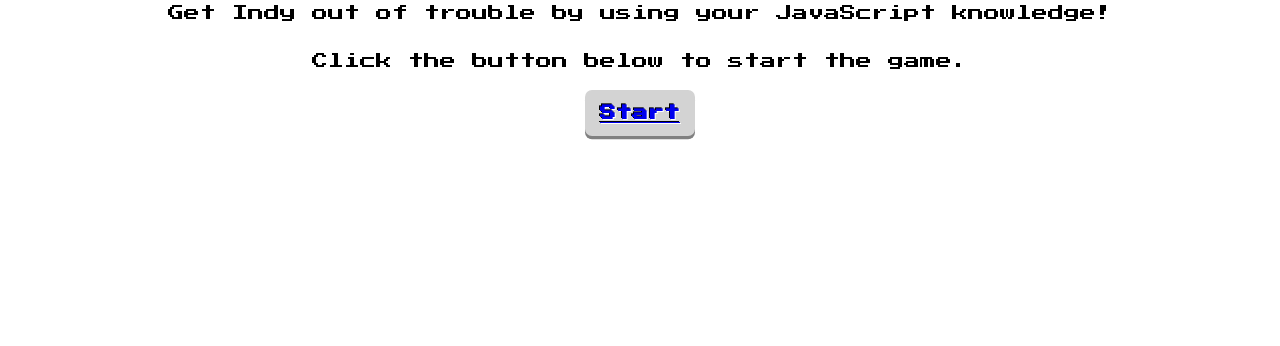
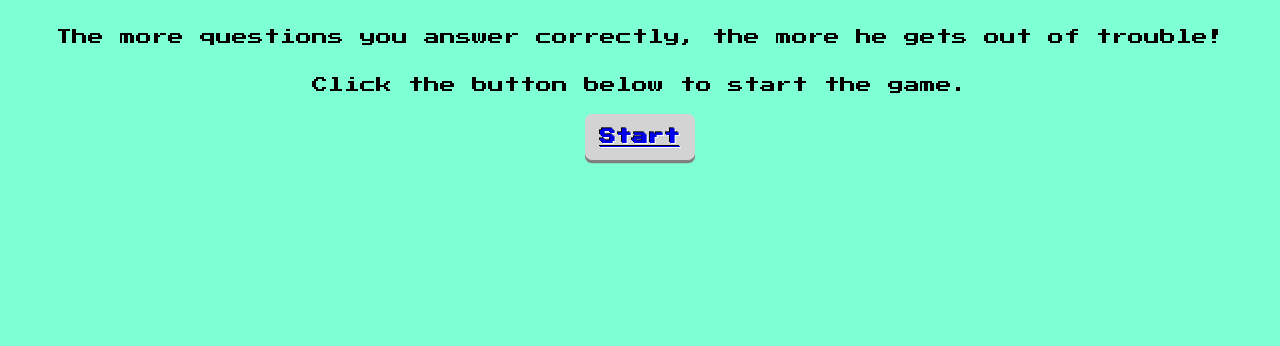
Before and after one commit to IndrajeetPatil/save-indy, a plain HTML site: page index.html in a window 1280 px wide. Shown: the part 470-816 px from the top of the page. Drawn offline with Linux system fonts and the light colour scheme.

Commit message:
minor style

```diff
--- a/index.html
+++ b/index.html
@@ -31,7 +31,8 @@
 
         <h1>Save Indy!</h1>
 
-        <p>Get Indy out of trouble by using your JavaScript knowledge!</p>
+        <p>Get Indy out of trouble by using your JavaScript knowledge.</p>
+        <p>The more questions you answer correctly, the more he gets out of trouble!</p>
 
         <p>Click the button below to start the game.</p>
         <span class='start-btn'><a href="./game/index.html">Start</a></span>
--- a/styles/style.css
+++ b/styles/style.css
@@ -1,5 +1,6 @@
 body {
   font-family: "Press Start 2P", cursive;
+  background-color: aquamarine;
 }
 
 .home-banner,
```
